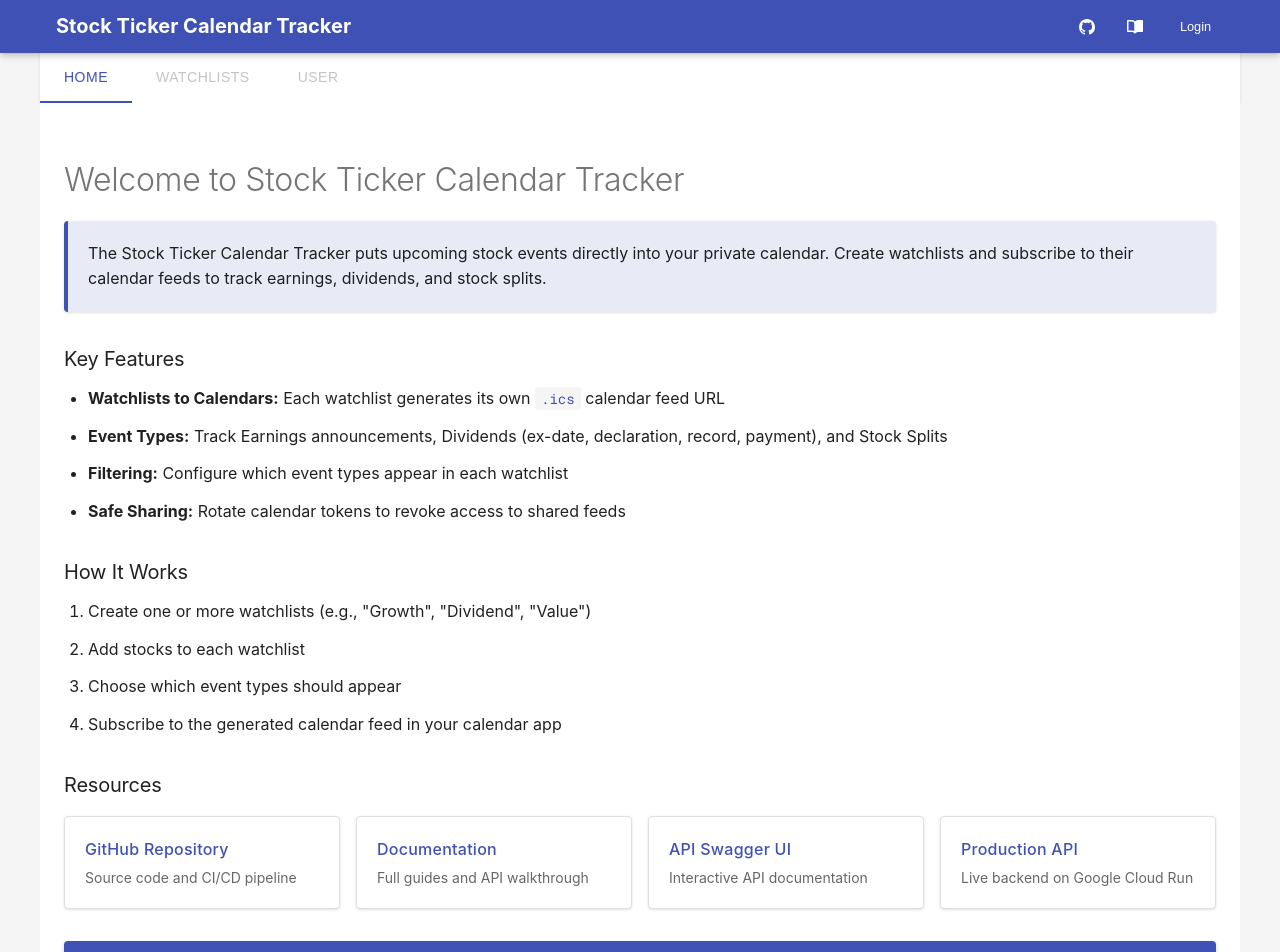
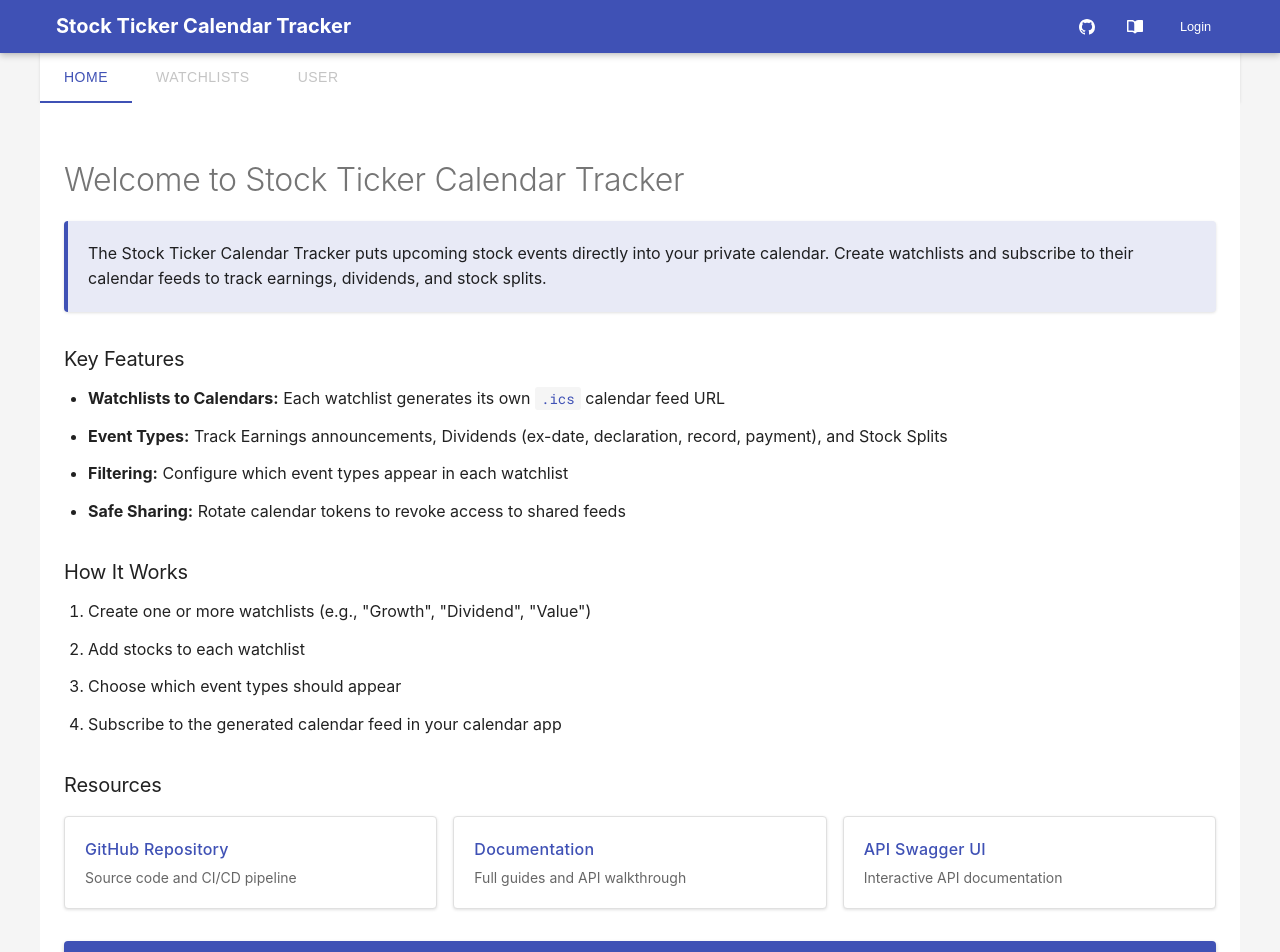
Before and after one commit to PhilippXXY/ticker-cal-tracker, a React (Vite) app in the folder frontend/: page / in a window 1280 px wide. Shown: the top 952 px of the page. Built offline with nearby package versions, Linux system fonts and the light colour scheme.

Commit message:
Remove button to link to empty API endpoint

```diff
--- a/frontend/src/components/WelcomePanel.jsx
+++ b/frontend/src/components/WelcomePanel.jsx
@@ -89,17 +89,6 @@ function WelcomePanel() {
               <p>Interactive API documentation</p>
             </div>
           </a>
-          <a
-            href={PROD_API}
-            target="_blank"
-            rel="noopener noreferrer"
-            className="link-card"
-          >
-            <div>
-              <strong>Production API</strong>
-              <p>Live backend on Google Cloud Run</p>
-            </div>
-          </a>
         </div>
       </div>
 
```
